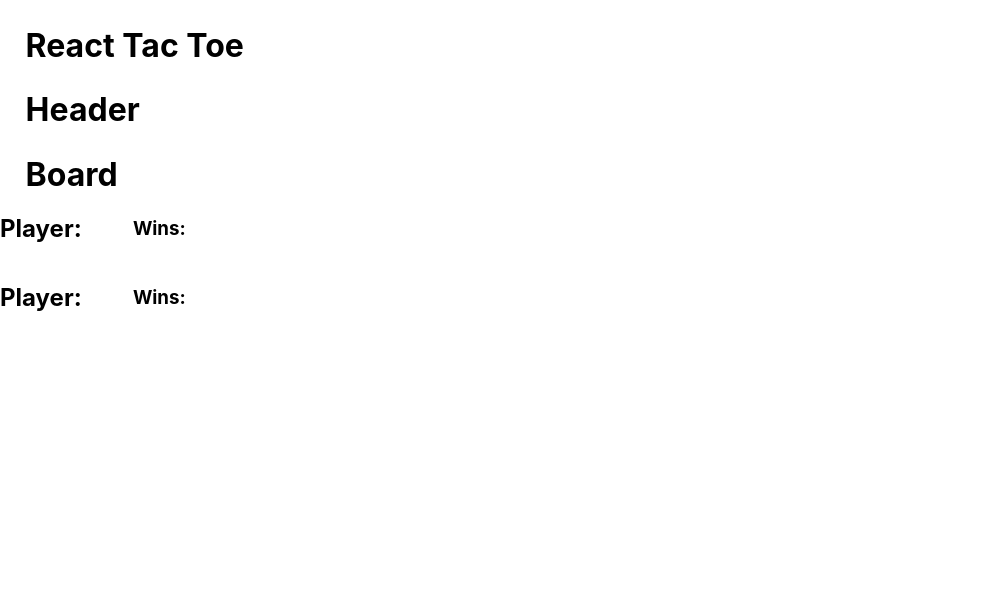
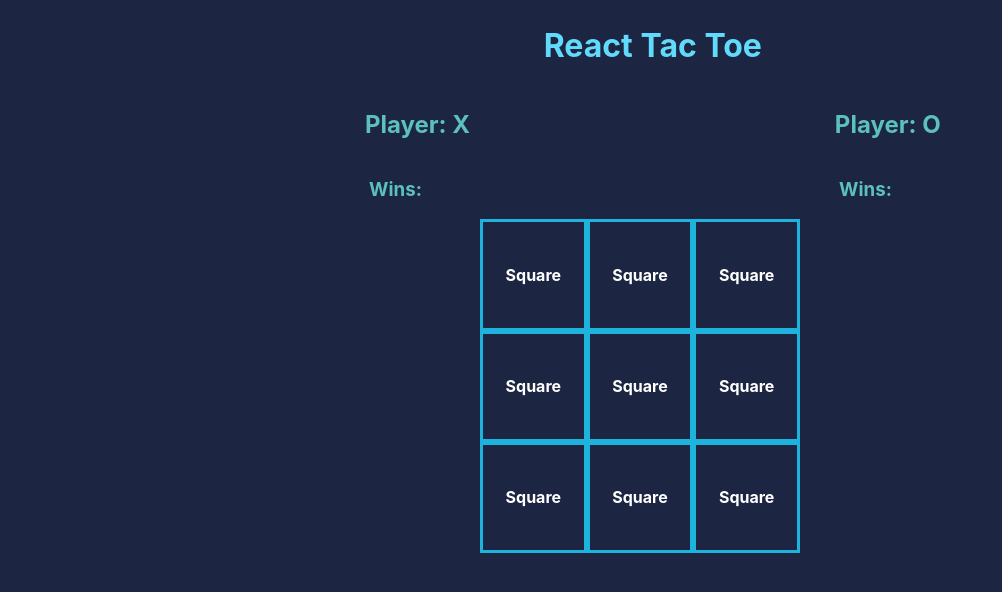
Before and after one commit to BrandonHaupt/Week-13-React, a React (Create React App) app in the folder helloworld/: page / in a window 1280 px wide. Shown: the top 592 px of the page, without its empty margins (0-1002 px from the left). Built offline with nearby package versions, Linux system fonts and the light colour scheme.

Commit message:
Update 1.2 (?)
- updated App.css to style like design
- added square component
- imported squares into board component

```diff
--- a/helloworld/src/App.css
+++ b/helloworld/src/App.css
@@ -28,25 +28,47 @@
   color: #61dafb;
 }
 
-@keyframes App-logo-spin {
-  from {
-    transform: rotate(0deg);
-  }
-  to {
-    transform: rotate(360deg);
-  }
-}
-
-h1 {
-  margin: 2% 0 0 2%;
-}
-
-
-.flex {
-  display: flex;
-  align-items: center;
-}
 
 h3 {
   padding: 0 0 0 4%;
 }
+
+body {
+  background-color: #1C2541;
+}
+
+h1, .flex {
+  margin: 2% 0 0 2%;
+}
+
+.playerContainer {
+  display: flex;
+  justify-content: space-evenly;
+  color: #5bc0be;
+}
+
+.flex {
+  display: flex;
+  flex-direction: column;
+}
+
+.title {
+  display: flex;
+  justify-content: center;
+  color: #61dafb;
+}
+
+.boardSquare {
+  display: grid;
+  grid-template-columns: repeat(3, 1fr);
+  width: min(25%);
+  margin-inline: auto;
+}
+
+.square {
+  display: flex;
+  border: 3px solid #1db3dd;
+  color: white;
+  padding: 20%;
+  justify-content: center;
+}
--- a/helloworld/src/App.js
+++ b/helloworld/src/App.js
@@ -3,18 +3,20 @@ import './App.css';
 import Header from './components/Header.js'
 import Board from './components/Board.js'
 import Player from './components/Player.js'
+import Square from './components/Square.js'
 
 
 function App(){
   // <></> <--- this is called a Fragment | Allows us to write multiple html elements
   return (<>
-      <h1>React Tac Toe</h1>
       <Header/>
+      <div class="playerContainer">
+        <Player whichPlayer='X'/>
+        <Player whichPlayer='O'/>
+      </div>
+
       <Board/>
-      <Player whichPlayer='x'/>
-      <Player whichPlayer='o'/>
-    </>
-  )
+  </>)
 }
 
 export default App;
--- a/helloworld/src/components/Board.js
+++ b/helloworld/src/components/Board.js
@@ -1,5 +1,19 @@
+import Square from "./Square"
+
 function Board() {
-    return <h1>Board</h1>
+    return(<>
+        <div class="boardSquare">
+        <Square/>
+        <Square/>
+        <Square/>
+        <Square/>
+        <Square/>
+        <Square/>
+        <Square/>
+        <Square/>
+        <Square/>
+      </div>
+    </>)
 }
 
 export default Board
--- a/helloworld/src/components/Header.js
+++ b/helloworld/src/components/Header.js
@@ -1,5 +1,5 @@
 function Header(){
-    return <h1>Header</h1>
+    return <h1 class="title">React Tac Toe</h1>
 }
 
 export default Header
--- a/helloworld/src/components/Player.js
+++ b/helloworld/src/components/Player.js
@@ -1,7 +1,7 @@
 function Player(props) {
     return(
         <div class="flex">
-            <h2>Player: </h2>
+            <h2>Player: {props.whichPlayer}</h2>
             <h3>Wins: </h3>
         </div>
     )
--- /dev/null
+++ b/helloworld/src/components/Square.js
@@ -0,0 +1,9 @@
+function Square(){
+    return(<>
+        <div class='square'>
+            <h4>Square</h4>
+        </div>
+    </>)
+}
+
+export default Square
```
